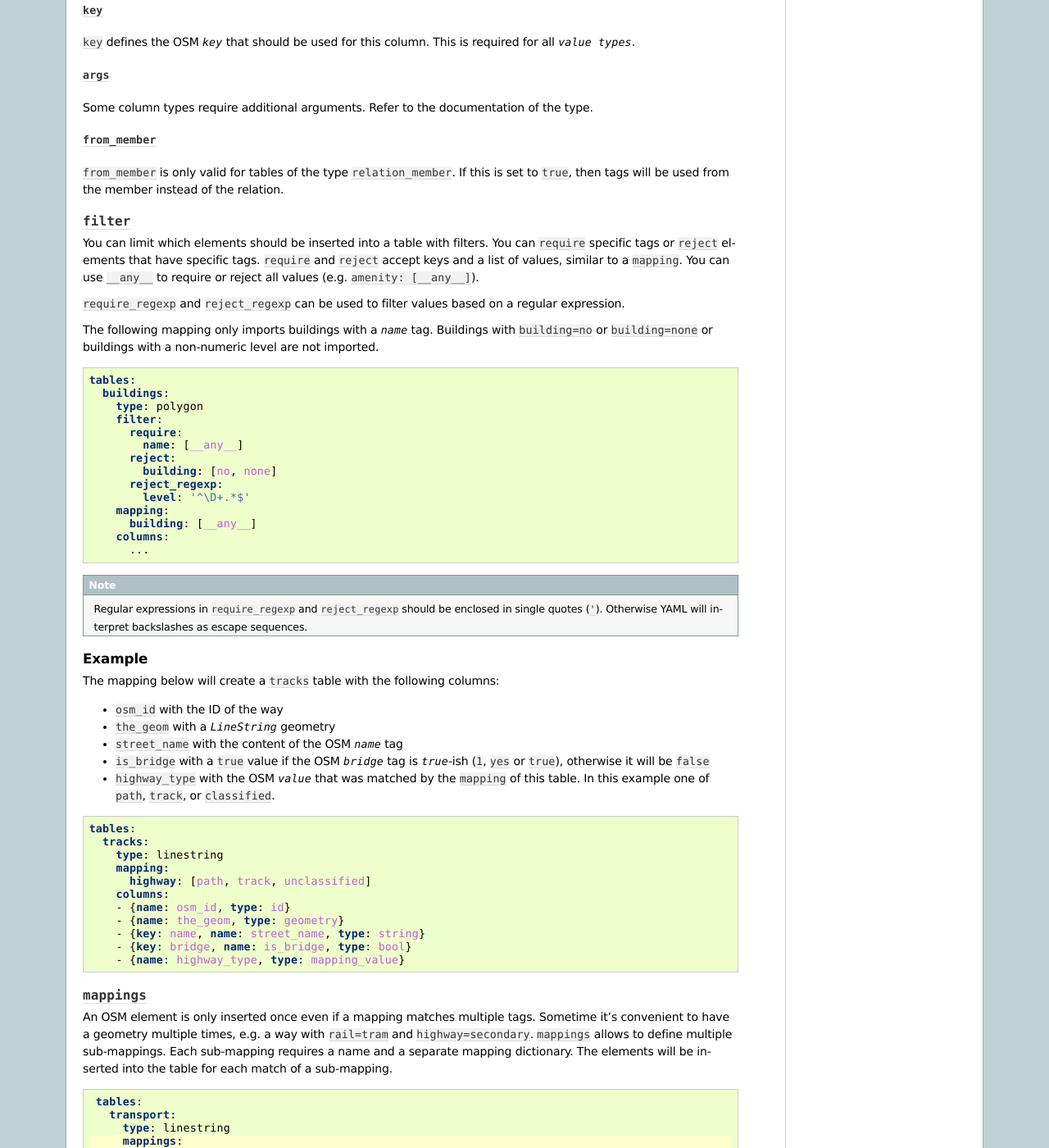
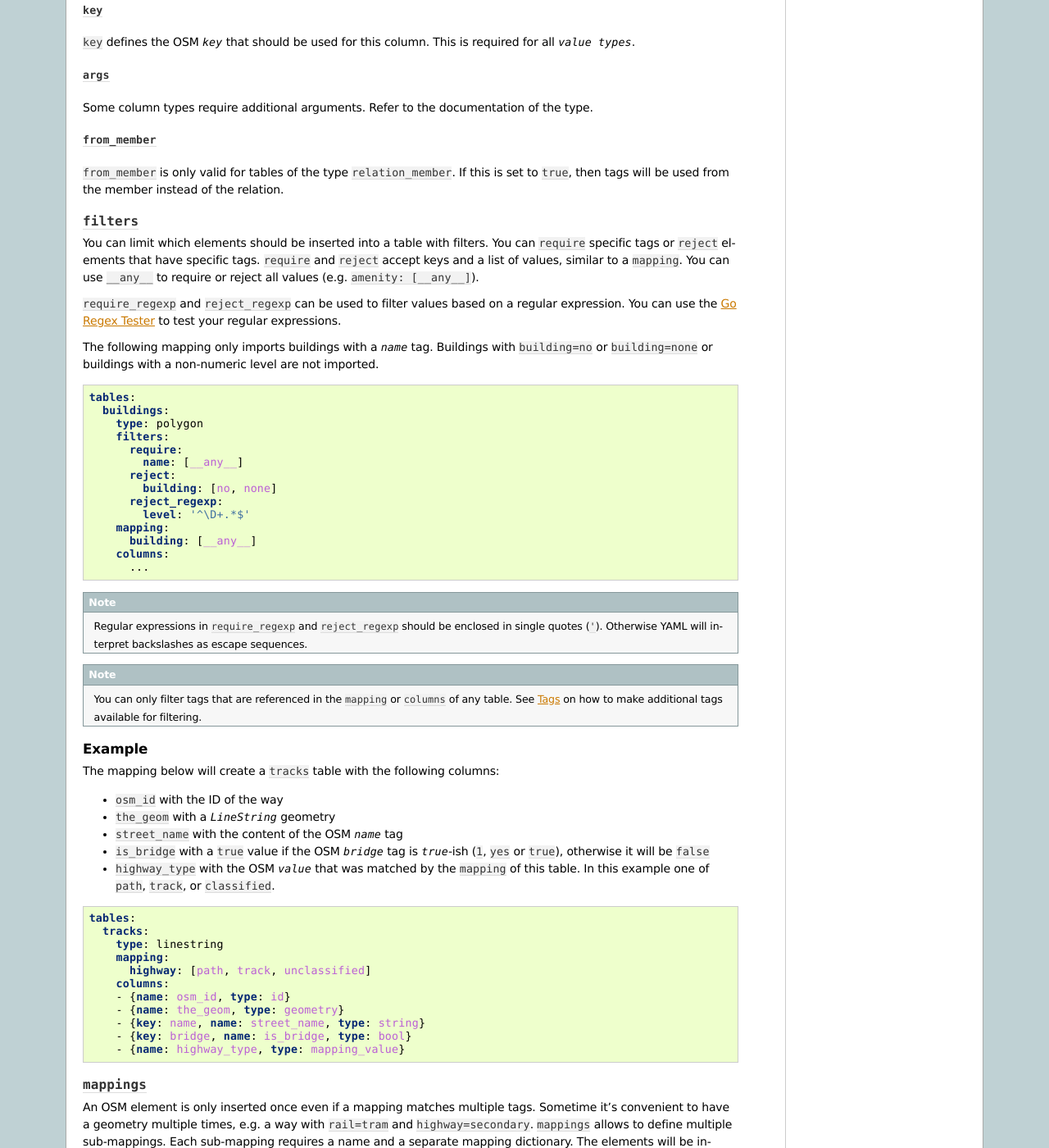
Before and after one commit to omniscale/imposm3, a Sphinx documentation site: the page built from docs/mapping.rst, in a window 1280 px wide and 1400 px high, scrolled down 1346 px. Shown: the whole window at 82% size. Built offline with Sphinx 7.4.7, drawn with Linux system fonts in a browser that asks for light colours.

Commit message:
doc: update filters documentation

```diff
--- a/docs/mapping.rst
+++ b/docs/mapping.rst
@@ -92,14 +92,14 @@ Some column types require additional arguments. Refer to the documentation of th
 ``from_member`` is only valid for tables of the type ``relation_member``. If this is set to ``true``, then tags will be used from the member instead of the relation.
 
 
-``filter``
-~~~~~~~~~~
+``filters``
+~~~~~~~~~~~
 
 You can limit which elements should be inserted into a table with filters.
 You can ``require`` specific tags or ``reject`` elements that have specific tags.
 ``require`` and ``reject`` accept keys and a list of values, similar to a ``mapping``. You can use ``__any__`` to require or reject all values (e.g. ``amenity: [__any__]``).
 
-``require_regexp`` and ``reject_regexp`` can be used to filter values based on a regular expression.
+``require_regexp`` and ``reject_regexp`` can be used to filter values based on a regular expression. You can use the `Go Regex Tester <https://regex-golang.appspot.com/assets/html/index.html>`_ to test your regular expressions.
 
 The following mapping only imports buildings with a `name` tag. Buildings with ``building=no`` or ``building=none`` or buildings with a non-numeric level are not imported.
 
@@ -108,7 +108,7 @@ The following mapping only imports buildings with a `name` tag. Buildings with `
     tables:
       buildings:
         type: polygon
-        filter:
+        filters:
           require:
             name: [__any__]
           reject:
@@ -123,6 +123,11 @@ The following mapping only imports buildings with a `name` tag. Buildings with `
 .. note::
 
   Regular expressions in ``require_regexp`` and ``reject_regexp`` should be enclosed in single quotes (``'``). Otherwise YAML will interpret backslashes as escape sequences.
+
+.. note::
+
+  You can only filter tags that are referenced in the ``mapping`` or ``columns`` of any table. See :ref:`tags` on how to make additional tags available for filtering.
+
 
 Example
 ~~~~~~~
```
